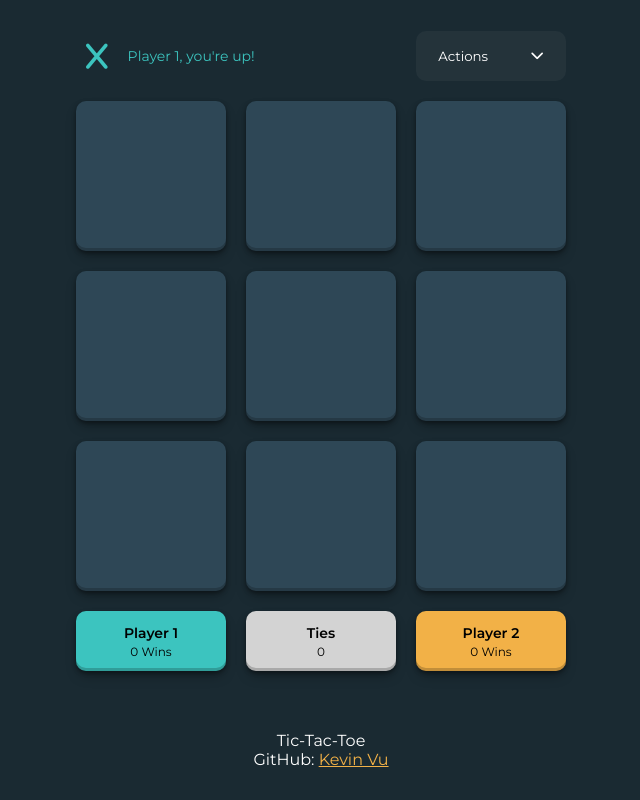
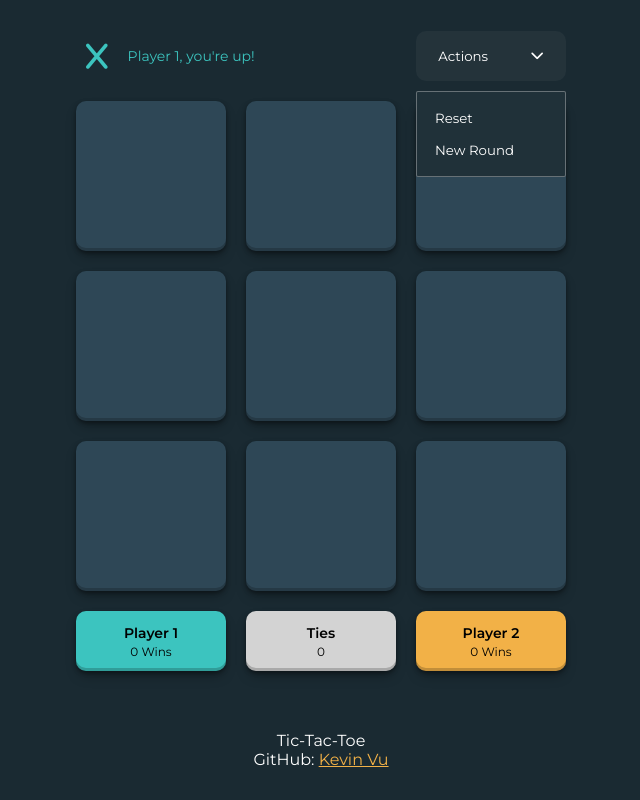
Before and after one commit to KevinVu07/tic-tac-toe, a plain HTML site: page vanilla-build/index.html in a window 1280 px wide. Both pictures are taken after a click on the button "Actions". Shown: the whole page, without its empty margins (319-959 px from the left). Drawn offline with Linux system fonts and the light colour scheme.

Commit message:
add event listeners for actions within the game

```diff
--- a/vanilla-build/index.html
+++ b/vanilla-build/index.html
@@ -18,14 +18,14 @@
 
         <!-- Dropdown menu -->
         <div class="menu" data-id="menu">
-          <button class="menu-btn">
+          <button class="menu-btn" data-id="menu">
             Actions
             <i class="fa-solid fa-chevron-down"></i>
           </button>
 
-          <div class="items border hidden">
-            <button>Reset</button>
-            <button>New Round</button>
+          <div class="items border hidden" data-id="menu-items">
+            <button data-id="reset-btn">Reset</button>
+            <button data-id="new-round-btn">New Round</button>
           </div>
         </div>
 
@@ -70,5 +70,7 @@
         <button data-id="modal-btn">Play again</button>
       </div>
     </div>
+
+    <script src="js/app.js"></script>
   </body>
 </html>
--- /dev/null
+++ b/vanilla-build/js/app.js
@@ -0,0 +1,36 @@
+const App = {
+  // All of our selected HTML elements
+  $: {
+    menu: document.querySelector('[data-id="menu"]'),
+    menuItems: document.querySelector('[data-id="menu-items"]'),
+    resetBtn: document.querySelector('[data-id="reset-btn"]'),
+    newRoundBtn: document.querySelector('[data-id="new-round-btn"]'),
+    squares: document.querySelectorAll('[data-id="square"]'),
+  },
+
+  init() {
+    App.registerEventListeners();
+  },
+
+  registerEventListeners() {
+    App.$.menu.addEventListener("click", (event) => {
+      App.$.menuItems.classList.toggle("hidden");
+    });
+
+    App.$.resetBtn.addEventListener("click", (event) => {
+      console.log("reset the game");
+    });
+
+    App.$.newRoundBtn.addEventListener("click", (event) => {
+      console.log("add a new round");
+    });
+
+    App.$.squares.forEach((square) => {
+      square.addEventListener("click", (event) => {
+        console.log(`Square with id ${event.target.id} was clicked`);
+      });
+    });
+  },
+};
+
+window.addEventListener("load", App.init);
```
